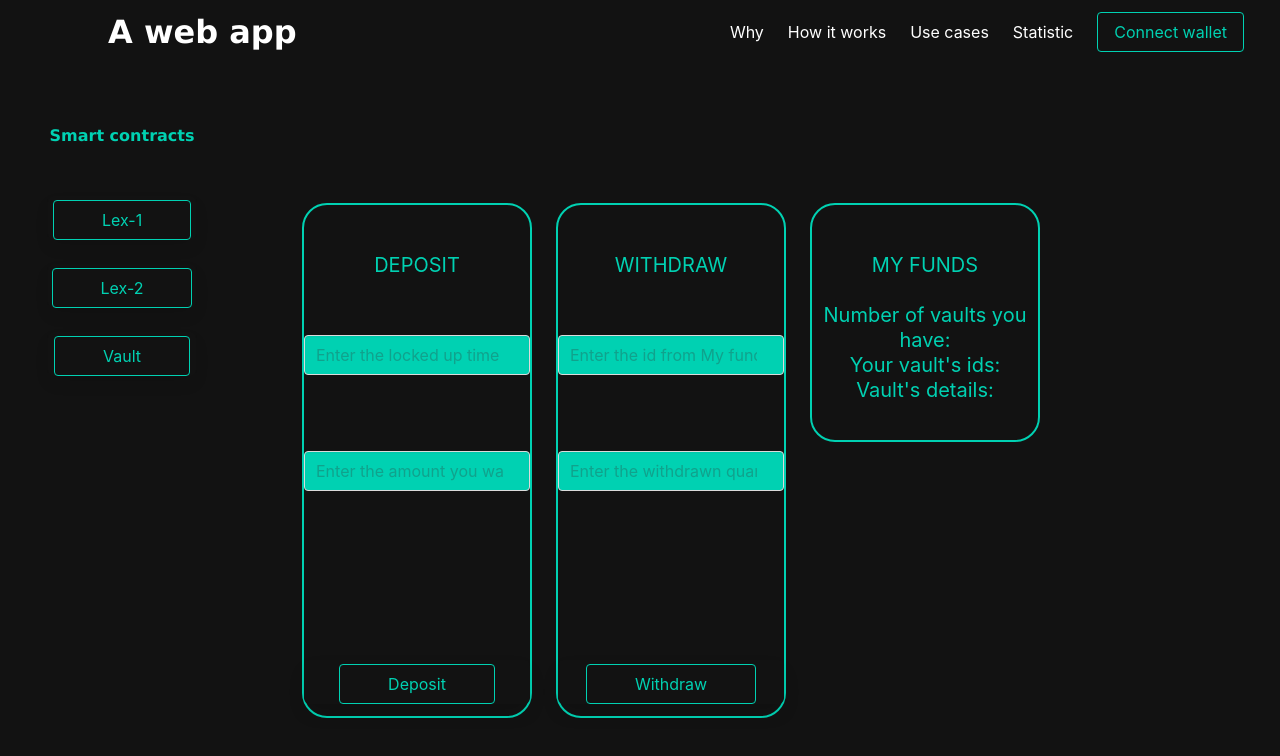
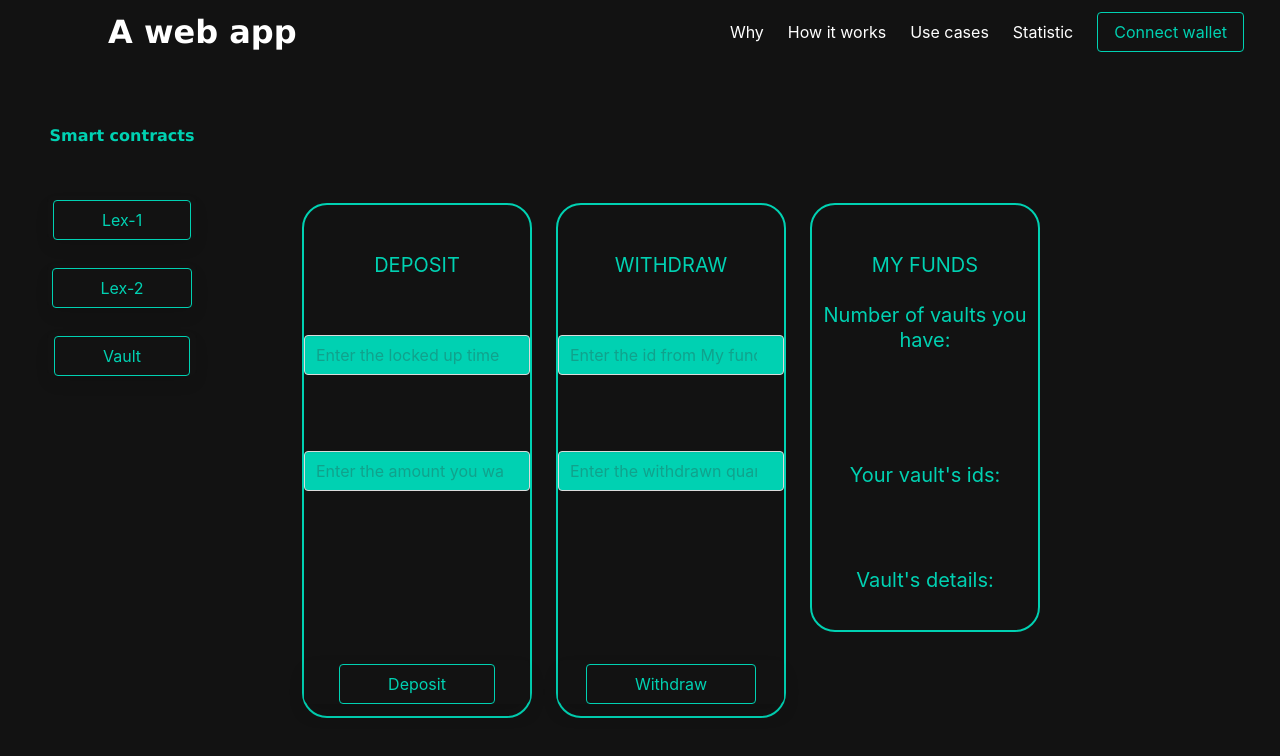
Before and after one commit to farinavito/Web3-Website, a Next.js app: page /vault in a window 1280 px wide. Shown: the top 756 px of the page. Built offline with nearby package versions, Linux system fonts and the light colour scheme.

Commit message:
added breaks to my funds section

```diff
--- a/pages/vault.js
+++ b/pages/vault.js
@@ -441,10 +441,10 @@ const App = () => {
                         <p className="subtitle has-background-black-bis pt-6 pb-3 mb-3 has-text-primary">
                           MY FUNDS<br></br><br></br>
 
-                          <p>Number of vaults you have: {ids}</p>
-                          <p>{errorVault}</p>
-                          <p>Your vault's ids: {myVaultsIds}</p>
-                          <p>{errorIds}</p>
+                          <p className='max-class'>Number of vaults you have: <br></br>{ids}</p>
+                          <p className='max-class'><br></br>{errorVault}</p>
+                          <p>Your vault's ids: <br></br>{myVaultsIds}</p>
+                          <p className='max-class'><br></br>{errorIds}</p>
                           <p>Vault's details: </p>
                           <br></br>
                           {allDetails.map(({id, signee, balances, time}) => (
```
